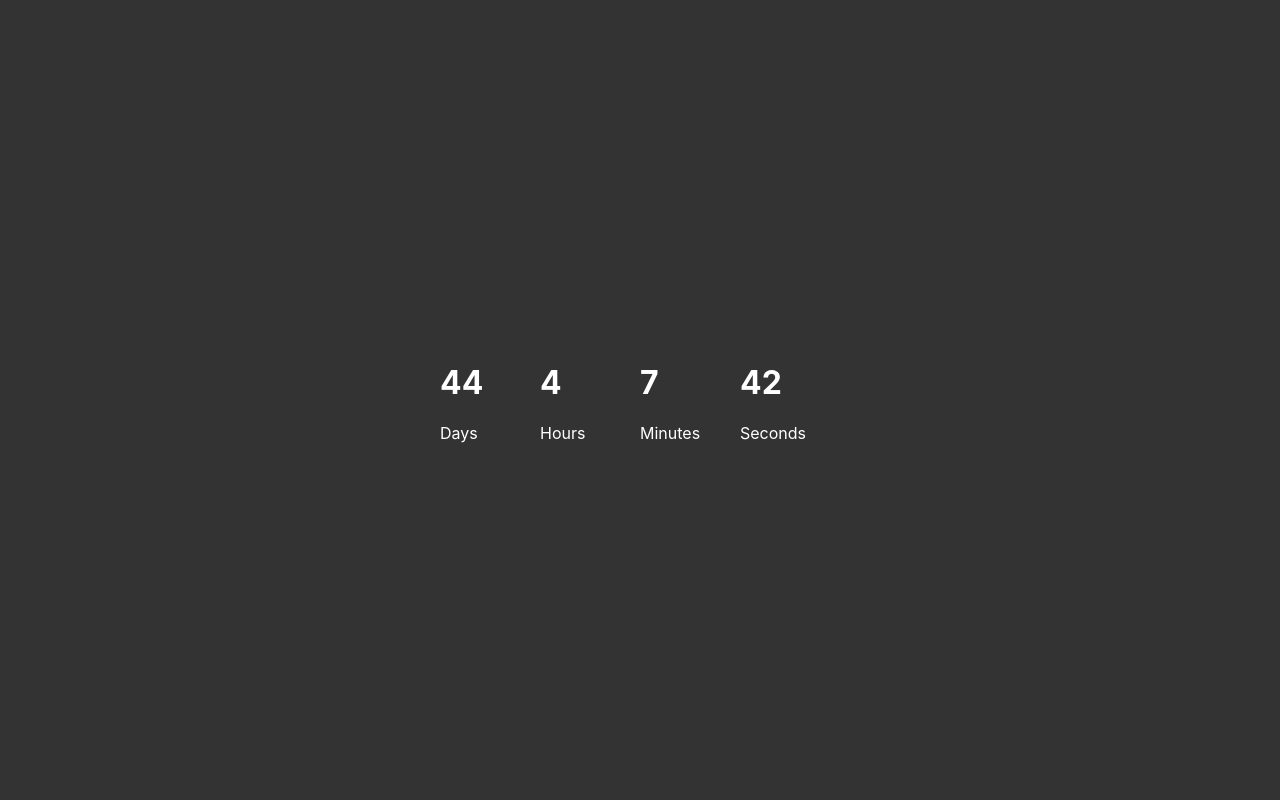
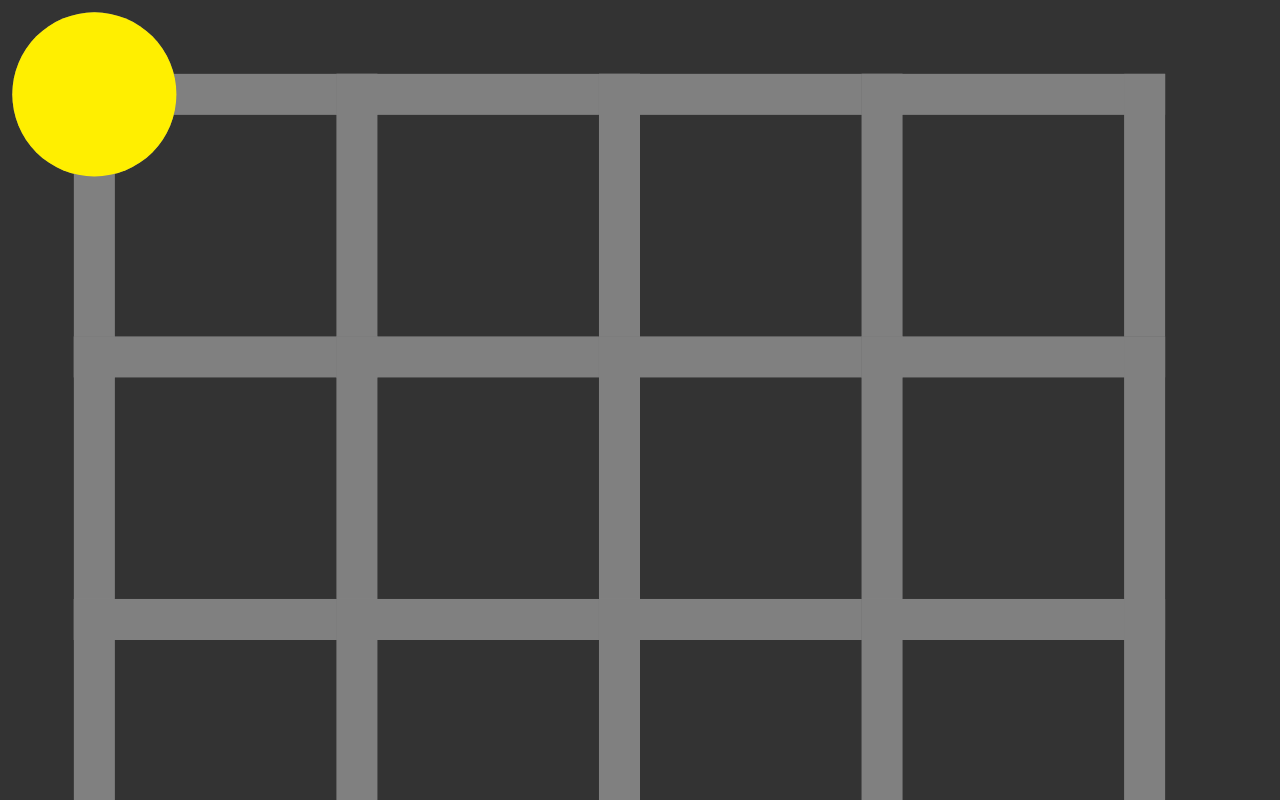
Before and after one commit to timveletta/advent-society, a React (Create React App) app: page / in a window 1280 px wide. Shown: the top 800 px of the page. Built offline with nearby package versions, Linux system fonts and the light colour scheme.

Commit message:
feat: using service worker

```diff
--- a/src/App.tsx
+++ b/src/App.tsx
@@ -10,7 +10,8 @@ const App = () => {
   return (
     <BrowserRouter>
       <Switch>
-        <Route path="/puzzle">
+        {/* <Route path="/puzzle"> */}
+        <Route>
           <PuzzleContainer />
         </Route>
         <Route>
--- a/src/components/Controls.tsx
+++ b/src/components/Controls.tsx
@@ -3,7 +3,7 @@ import styled from "styled-components";
 
 const Container = styled.div`
   width: 100%;
-  min-height: 250px;
+  height: calc(100vh - 100vw);
 
   display: grid;
   grid-template-columns: repeat(3, 1fr);
--- a/src/index.tsx
+++ b/src/index.tsx
@@ -9,4 +9,4 @@ ReactDOM.render(<App />, document.getElementById("root"));
 // If you want your app to work offline and load faster, you can change
 // unregister() to register() below. Note this comes with some pitfalls.
 // Learn more about service workers: https://bit.ly/CRA-PWA
-serviceWorker.unregister();
+serviceWorker.register();
```
